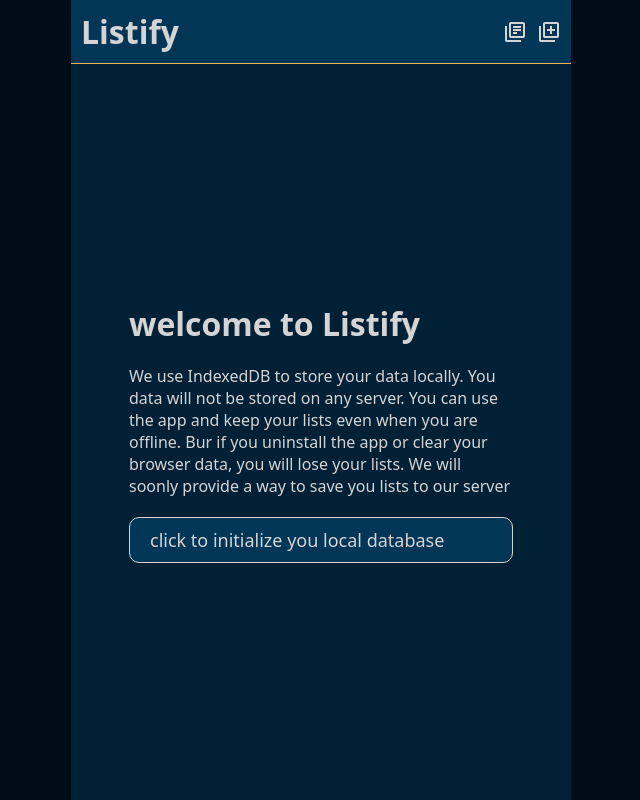
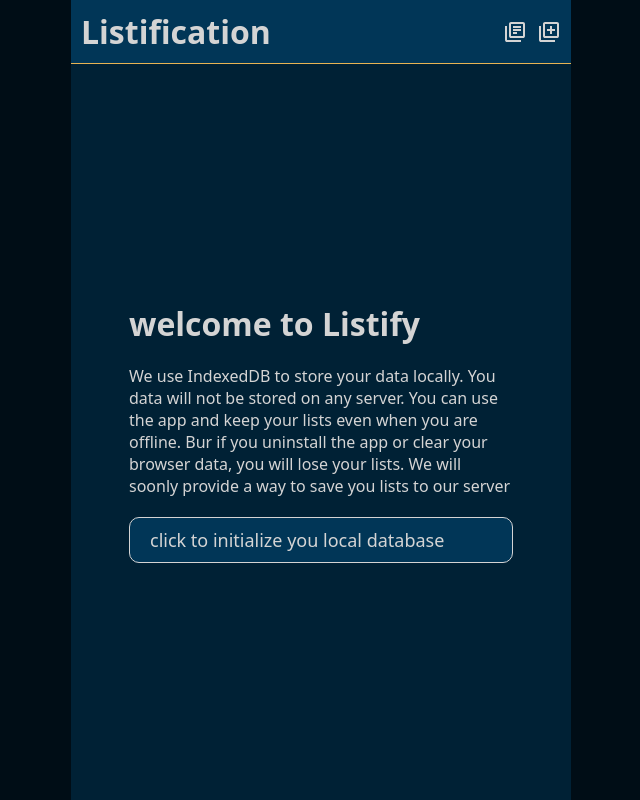
Before and after one commit to Six-lits-cone-valet/Listification, a Nuxt app: page / in a window 1280 px wide. Shown: the whole page, without its empty margins (319-959 px from the left). Built offline with nearby package versions, Linux system fonts and the light colour scheme.

Commit message:
Update HeaderMain.vue

```diff
--- a/components/Header/HeaderMain.vue
+++ b/components/Header/HeaderMain.vue
@@ -6,7 +6,7 @@ const appState = useAppState();
     <header class="flex justifyBetween">
         <h1>
             <span>
-                Listify
+                Listification
             </span>
         </h1>
         <!-- <HeaderDeleteData /> -->
```
